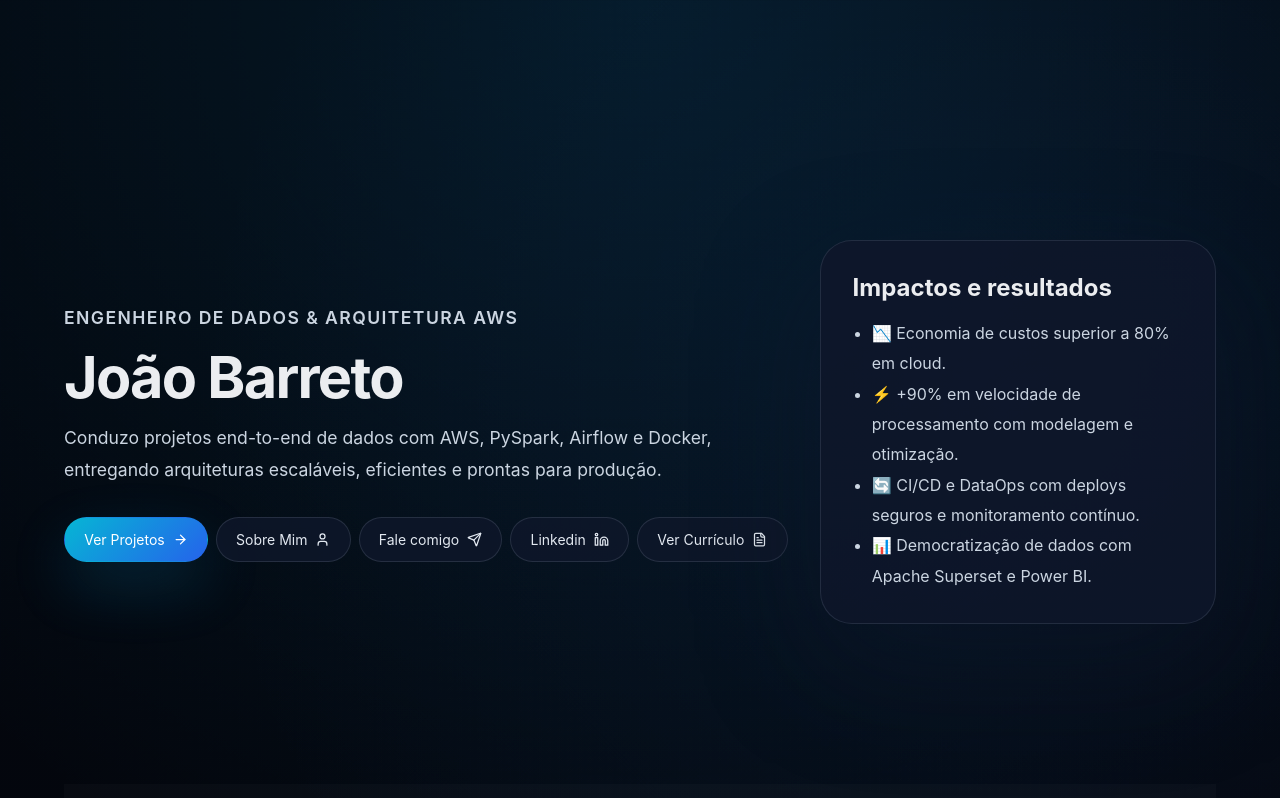
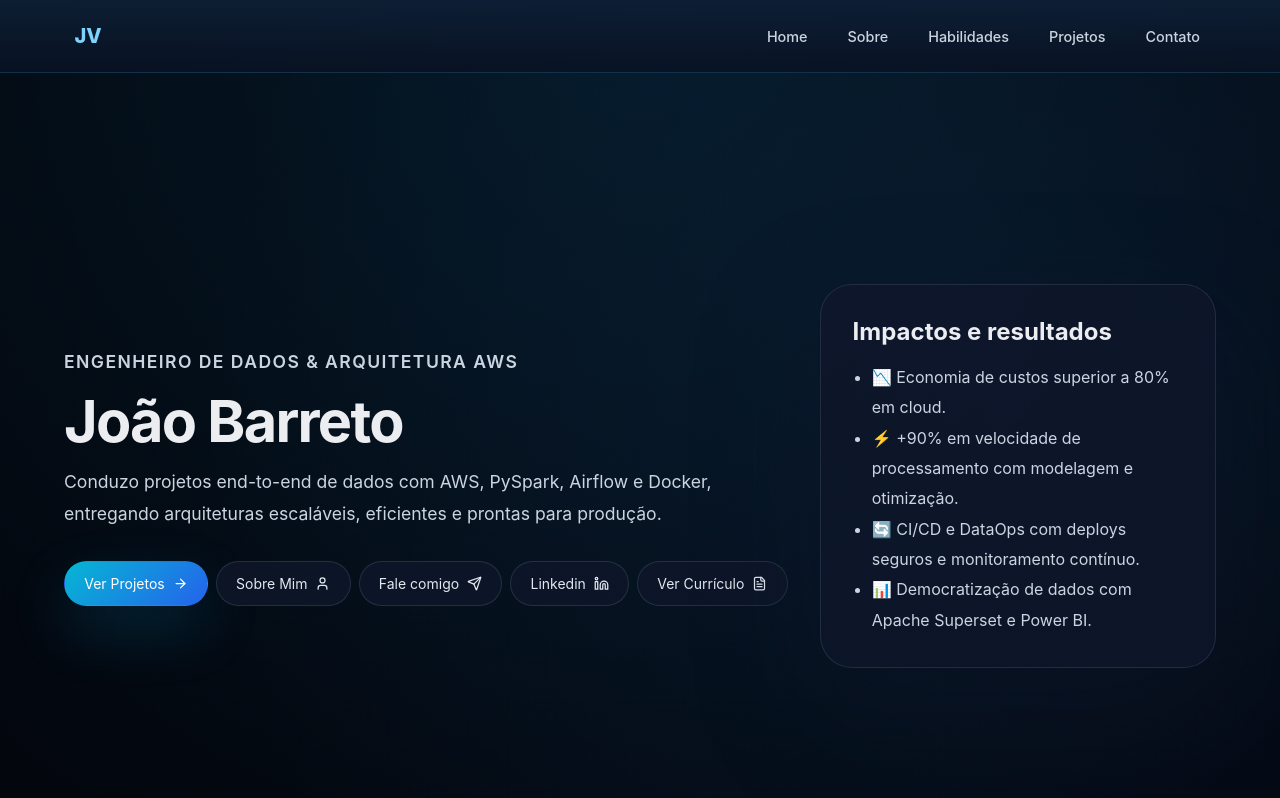
Before and after one commit to joaobarreto27/portifolio_jvbarreto, a React (Vite) app: page / in a window 1280 px wide. Shown: the top 798 px of the page. Built offline with nearby package versions, Linux system fonts and the light colour scheme.

Commit message:
feat(app): adiciona barra horizontal com botões no app para melhor navegação

```diff
--- a/src/App.tsx
+++ b/src/App.tsx
@@ -1,4 +1,4 @@
-import { Send, Cloud, Database, Settings, Sparkles, ArrowRight, Github, Linkedin, MapPin, User, FileText } from 'lucide-react';
+import { Send, Cloud, Database, Settings, Sparkles, ArrowRight, Github, Linkedin, MapPin, User, FileText, Menu, X } from 'lucide-react';
 import { useState } from 'react';
 
 const linkedInUrl = 'https://www.linkedin.com/in/jo%C3%A3o-vitor-barreto-495a6a222/';
@@ -62,6 +62,7 @@ const projects = [
 
 function App() {
   const [emailCopied, setEmailCopied] = useState(false);
+  const [menuOpen, setMenuOpen] = useState(false);
 
 const handleCopyEmail = () => {
   navigator.clipboard.writeText(contactEmail);
@@ -72,7 +73,37 @@ const handleCopyEmail = () => {
   }, 2000);
   };
   return (
-    <div className="page-shell">
+    <div id="top" className="page-shell">
+      <header className="site-header">
+        <div className="header-inner">
+          <a href="#top" className="logo-link" aria-label="Voltar para o topo">JV</a>
+          <button
+            type="button"
+            className="menu-toggle"
+            aria-label={menuOpen ? 'Fechar menu' : 'Abrir menu'}
+            aria-expanded={menuOpen}
+            onClick={() => setMenuOpen((current) => !current)}
+          >
+            {menuOpen ? <X size={20} /> : <Menu size={20} />}
+          </button>
+          <nav className="main-nav" aria-label="Navegação principal">
+            <a href="#top">Home</a>
+            <a href="#about">Sobre</a>
+            <a href="#skills">Habilidades</a>
+            <a href="#projects">Projetos</a>
+            <a href="#contact">Contato</a>
+          </nav>
+        </div>
+        {menuOpen && (
+          <div className="mobile-nav-panel card-hover" role="dialog" aria-modal="true">
+            <a href="#top" onClick={() => setMenuOpen(false)}>Home</a>
+            <a href="#about" onClick={() => setMenuOpen(false)}>Sobre</a>
+            <a href="#skills" onClick={() => setMenuOpen(false)}>Habilidades</a>
+            <a href="#projects" onClick={() => setMenuOpen(false)}>Projetos</a>
+            <a href="#contact" onClick={() => setMenuOpen(false)}>Contato</a>
+          </div>
+        )}
+      </header>
       <header className="hero-section">
         <div className="hero-copy">
           <p className="eyebrow">Engenheiro de Dados & Arquitetura AWS</p>
@@ -278,6 +309,7 @@ const handleCopyEmail = () => {
         <div>
           <p className="contact-card-label">LinkedIn</p>
           <strong>João Barreto</strong>
+          <p className="text-gray-400 text-sm mt-1">Vamos nos conectar</p>
         </div>
       </a>
 
@@ -303,6 +335,7 @@ const handleCopyEmail = () => {
             {emailCopied ? 'E-mail copiado!' : 'E-mail (Copiar)'}
           </p>
           <strong>{contactEmail}</strong>
+          < p className="text-gray-400 text-sm mt-1">Respondo em até 24 horas</p>
         </div>
       </div>
 
@@ -313,6 +346,7 @@ const handleCopyEmail = () => {
         <div>
           <p className="contact-card-label">GitHub</p>
           <strong>github.com/joaobarreto27</strong>
+          < p className="text-gray-400 text-sm mt-1">Venha ver meu projetos</p>
         </div>
       </a>
 
--- a/src/styles.css
+++ b/src/styles.css
@@ -32,14 +32,14 @@ a {
 .page-shell {
   max-width: 1200px;
   margin: 0 auto;
-  padding: 1rem 1.5rem 3rem;
+  padding: 5.5rem 1.5rem 3rem;
 }
 
 .hero-section {
   display: grid;
   gap: 2rem;
   align-items: center;
-  min-height: calc(100vh - 2rem);
+  min-height: calc(100vh - 5.5rem);
   padding-top: 4rem;
   grid-template-columns: 1.5fr 1fr;
 }
@@ -197,6 +197,7 @@ a {
 
 .section {
   padding: 1rem 0;
+  scroll-margin-top: 6rem;
 }
 
 .section-light {
@@ -449,14 +450,14 @@ a {
 }
 
 .contact-card {
-  display: grid;
-  grid-template-columns: 1fr;
+  display: flex;
+  flex-direction: column;
+  align-items: center;
+  text-align: center;
   gap: 1rem;
-  justify-items: center;
-  text-align: center;
-  align-items: center;
   padding: 2.25rem;
-  min-height: 180px;
+  min-height: 200px;
+  justify-content: space-between;
 }
 
 .contact-icon {
@@ -467,25 +468,52 @@ a {
   border-radius: 16px;
   background: rgba(56, 189, 248, 0.12);
   color: #38bdf8;
+  flex-shrink: 0;
+}
+
+.contact-card > div:last-child {
+  display: flex;
+  flex-direction: column;
+  gap: 0.5rem;
+  width: 100%;
 }
 
 .contact-card-label {
-  margin: 0 0 0.35rem;
+  margin: 0;
   color: #38bdf8;
   font-size: 0.85rem;
   letter-spacing: 0.08em;
   text-transform: uppercase;
+  font-weight: 600;
 }
 
-.contact-info-card strong {
+.contact-card strong {
   margin: 0;
   display: block;
-  margin-top: 0.5rem;
+  color: #f8fafc;
+  font-weight: 600;
 }
 
-.contact-info-card p {
+.contact-card p {
   margin: 0;
-  margin-top: 0.5rem;
+  color: #38bdf8;
+  font-size: 0.85rem;
+}
+
+.text-gray-400 {
+  color: #38bdf8 !important;
+}
+
+.text-sm {
+  font-size: 0.875rem !important;
+}
+
+.mt-1 {
+  margin-top: 0.25rem !important;
+}
+
+.contact-info-card {
+  min-height: 220px;
 }
 
 .contact-copy {
@@ -681,10 +709,150 @@ a {
 
 @media (max-width: 720px) {
   .page-shell {
-    padding: 1rem;
+    padding: 5.5rem 1rem 3rem;
   }
 
   .hero-copy h1 {
     font-size: 3.5rem;
   }
 }
+
+html {
+  scroll-behavior: smooth;
+}
+
+.site-header {
+  position: fixed;
+  top: 0;
+  left: 0;
+  right: 0;
+  z-index: 20;
+  width: 100%;
+  background: linear-gradient(180deg, rgba(14, 31, 53, 0.92), rgba(9, 18, 35, 0.88));
+  backdrop-filter: blur(18px);
+  border-bottom: 1px solid rgba(56, 189, 248, 0.12);
+}
+
+.header-inner {
+  max-width: 1200px;
+  margin: 0 auto;
+  padding: 0.75rem 1.5rem;
+  display: flex;
+  align-items: center;
+  justify-content: space-between;
+  gap: 1.5rem;
+  position: relative;
+}
+
+.menu-toggle {
+  display: none;
+  align-items: center;
+  justify-content: center;
+  width: 44px;
+  height: 44px;
+  border: none;
+  background: rgba(255, 255, 255, 0.06);
+  color: inherit;
+  border-radius: 14px;
+  cursor: pointer;
+  transition: background 180ms ease, transform 180ms ease;
+}
+
+.menu-toggle:hover,
+.menu-toggle:focus-visible {
+  background: rgba(255, 255, 255, 0.12);
+  transform: translateY(-1px);
+}
+
+.main-nav {
+  display: flex;
+  flex-wrap: wrap;
+  gap: 0.5rem;
+  margin-left: auto;
+}
+
+.main-nav a {
+  color: #cbd5e1;
+  font-weight: 500;
+  font-size: 0.9rem;
+  padding: 0.5rem 1rem;
+  border-radius: 999px;
+  transition: color 180ms ease, transform 180ms ease, background-color 180ms ease;
+}
+
+.main-nav a:hover,
+.main-nav a:focus-visible {
+  color: #ffffff;
+  background: rgba(56, 189, 248, 0.18);
+  transform: translateY(-2px);
+}
+
+@media (max-width: 820px) {
+  .header-inner {
+    flex-wrap: wrap;
+    justify-content: center;
+    gap: 0.5rem;
+  }
+
+  .menu-toggle {
+    display: inline-flex;
+  }
+
+  .main-nav {
+    display: none;
+  }
+
+  .mobile-nav-panel {
+    position: absolute;
+    top: 100%;
+    left: 0;
+    right: 0;
+    display: flex;
+    flex-direction: column;
+    gap: 0.75rem;
+    padding: 1rem 1.5rem 1.25rem;
+    background: rgba(8, 12, 22, 0.98);
+    border-top: 1px solid rgba(255, 255, 255, 0.06);
+    backdrop-filter: blur(16px);
+  }
+
+  .mobile-nav-panel a {
+    display: block;
+    color: #cbd5e1;
+    padding: 1rem 1.25rem;
+    border-radius: 18px;
+    background: rgba(15, 23, 42, 0.9);
+    transition: background 180ms ease, color 180ms ease;
+  }
+
+  .mobile-nav-panel a:hover,
+  .mobile-nav-panel a:focus-visible {
+    background: rgba(56, 189, 248, 0.16);
+    color: #ffffff;
+    transform: none;
+  }
+
+  .main-nav a {
+    font-size: 0.85rem;
+    padding: 0.4rem 0.8rem;
+  }
+}
+
+.logo-link {
+  display: inline-flex;
+  align-items: center;
+  justify-content: center;
+  min-width: 48px;
+  height: 48px;
+  font-size: 1.25rem;
+  font-weight: 800;
+  color: #7dd3fc;
+  text-decoration: none;
+  border-radius: 12px;
+  transition: color 200ms ease, text-shadow 200ms ease;
+}
+
+.logo-link:hover {
+  color: #38bdf8;
+  text-shadow: 0 0 12px rgba(56, 189, 248, 0.4);
+}
```
